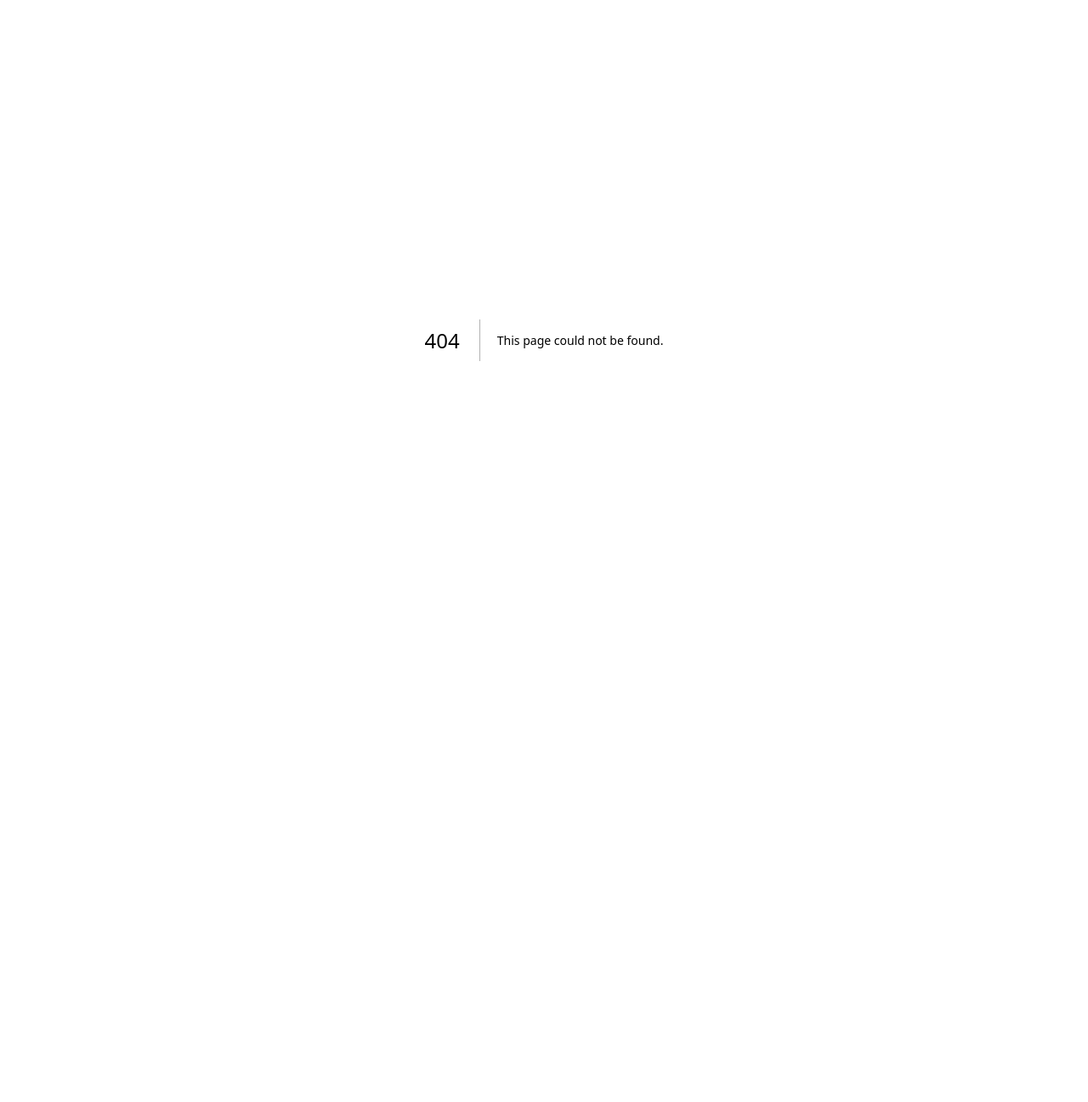
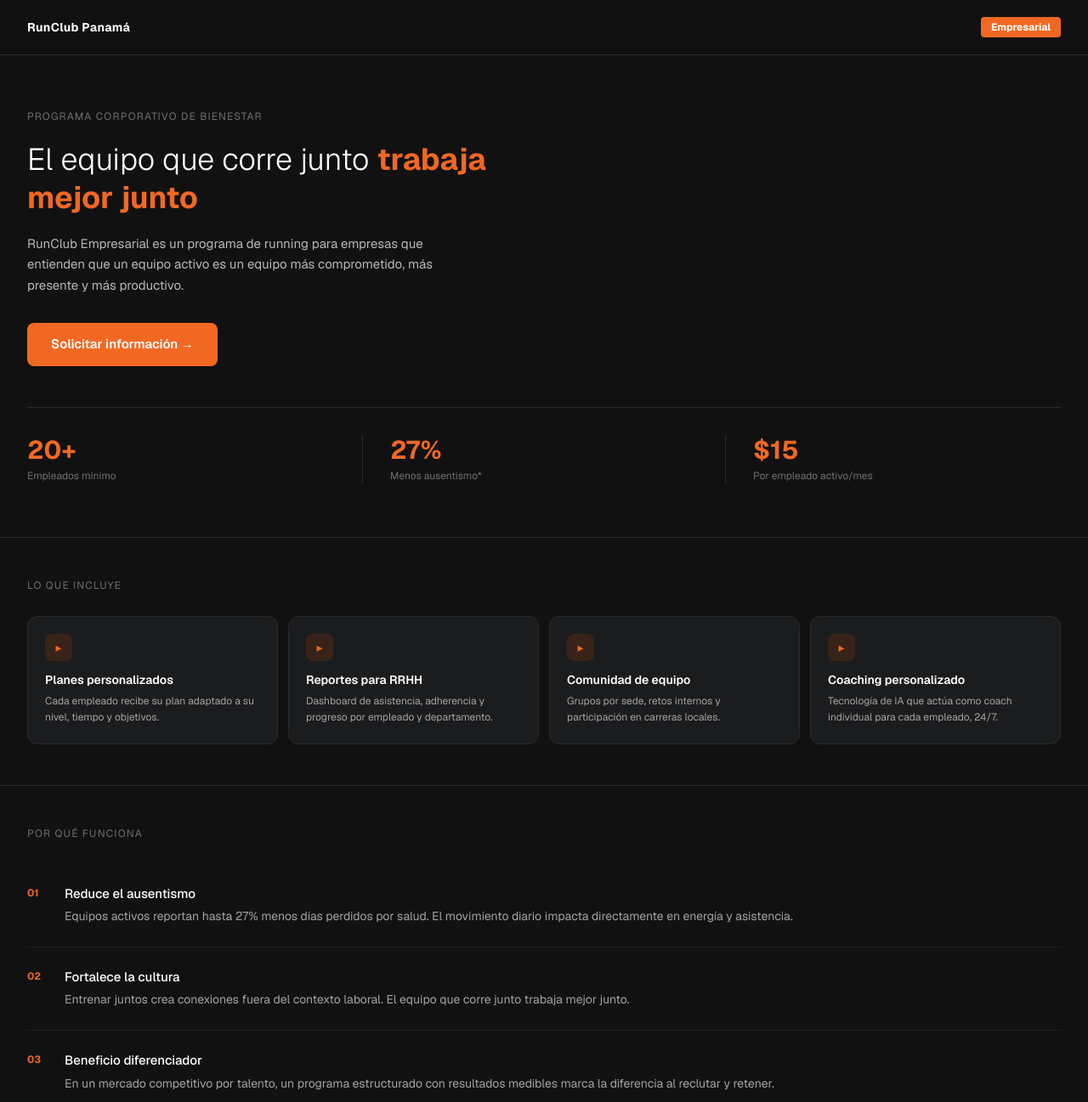
Before and after one commit to jjrivera11/runclub-pty, a Next.js app: page /empresarial in a window 1280 px wide. Before the commit this address had no page. Shown: the top 1297 px of the page at 85% size. Before the commit the page ends 800 px from the top, so only its background shows below. Built offline with nearby package versions, Linux system fonts and the light colour scheme.

Commit message:
feat: landing RunClub Empresarial en /empresarial

```diff
--- /dev/null
+++ b/src/app/empresarial/page.tsx
@@ -0,0 +1,217 @@
+"use client";
+
+import { useEffect, useRef } from "react";
+
+function countUp(el: HTMLElement, target: number, suffix: string, duration: number) {
+  let start = 0;
+  const step = target / (duration / 16);
+  const timer = setInterval(() => {
+    start += step;
+    if (start >= target) {
+      start = target;
+      clearInterval(timer);
+    }
+    if (suffix === "%") el.textContent = Math.round(start) + "%";
+    else if (suffix === "$") el.textContent = "$" + Math.round(start);
+    else el.textContent = Math.round(start) + "+";
+  }, 16);
+}
+
+export default function EmpresarialPage() {
+  const s1 = useRef<HTMLSpanElement>(null);
+  const s2 = useRef<HTMLSpanElement>(null);
+  const s3 = useRef<HTMLSpanElement>(null);
+
+  useEffect(() => {
+    const timeout = setTimeout(() => {
+      if (s1.current) countUp(s1.current, 20, "+", 800);
+      if (s2.current) countUp(s2.current, 27, "%", 1000);
+      if (s3.current) countUp(s3.current, 15, "$", 600);
+    }, 400);
+    return () => clearTimeout(timeout);
+  }, []);
+
+  return (
+    <main className="min-h-screen bg-[#111111] text-white font-sans">
+
+      {/* Nav */}
+      <nav className="flex justify-between items-center px-8 py-5 border-b border-[#2a2b2d]">
+        <span className="text-sm font-bold tracking-wide">RunClub Panamá</span>
+        <span className="bg-[#F16823] text-white text-xs font-bold px-3 py-1 rounded">
+          Empresarial
+        </span>
+      </nav>
+
+      {/* Hero */}
+      <section className="px-8 py-16 border-b border-[#2a2b2d]">
+        <p className="text-xs uppercase tracking-widest text-[#707070] mb-5">
+          Programa corporativo de bienestar
+        </p>
+        <h1 className="text-4xl font-light leading-tight max-w-xl mb-5">
+          El equipo que corre junto{" "}
+          <strong className="font-bold text-[#F16823]">trabaja mejor junto</strong>
+        </h1>
+        <p className="text-[#B8B8B8] text-[15px] leading-relaxed max-w-lg mb-8">
+          RunClub Empresarial es un programa de running para empresas que entienden
+          que un equipo activo es un equipo más comprometido, más presente y más
+          productivo.
+        </p>
+        <a
+          href="https://wa.me/14038998916"
+          className="inline-flex items-center gap-2 bg-[#F16823] hover:bg-[#FF4F26] text-white px-7 py-3.5 rounded-lg text-[15px] font-semibold transition-colors"
+        >
+          Solicitar información →
+        </a>
+
+        {/* Stats */}
+        <div className="flex gap-0 mt-12 pt-8 border-t border-[#2a2b2d]">
+          <div className="flex-1 pr-8">
+            <span ref={s1} className="text-3xl font-bold text-[#F16823]">0+</span>
+            <p className="text-xs text-[#707070] mt-1">Empleados mínimo</p>
+          </div>
+          <div className="flex-1 px-8 border-x border-[#2a2b2d]">
+            <span ref={s2} className="text-3xl font-bold text-[#F16823]">0%</span>
+            <p className="text-xs text-[#707070] mt-1">Menos ausentismo*</p>
+          </div>
+          <div className="flex-1 pl-8">
+            <span ref={s3} className="text-3xl font-bold text-[#F16823]">$0</span>
+            <p className="text-xs text-[#707070] mt-1">Por empleado activo/mes</p>
+          </div>
+        </div>
+      </section>
+
+      {/* Features */}
+      <section className="px-8 py-12 border-b border-[#2a2b2d]">
+        <p className="text-xs uppercase tracking-widest text-[#707070] mb-7">
+          Lo que incluye
+        </p>
+        <div className="grid grid-cols-2 md:grid-cols-4 gap-3">
+          {[
+            {
+              title: "Planes personalizados",
+              desc: "Cada empleado recibe su plan adaptado a su nivel, tiempo y objetivos.",
+            },
+            {
+              title: "Reportes para RRHH",
+              desc: "Dashboard de asistencia, adherencia y progreso por empleado y departamento.",
+            },
+            {
+              title: "Comunidad de equipo",
+              desc: "Grupos por sede, retos internos y participación en carreras locales.",
+            },
+            {
+              title: "Coaching personalizado",
+              desc: "Tecnología de IA que actúa como coach individual para cada empleado, 24/7.",
+            },
+          ].map((item) => (
+            <div
+              key={item.title}
+              className="bg-[#1B1C1E] border border-[#2a2b2d] rounded-xl p-5"
+            >
+              <div className="w-8 h-8 bg-[#AF3F07]/20 rounded-lg flex items-center justify-center mb-3">
+                <span className="text-[#F16823] text-sm">▸</span>
+              </div>
+              <p className="text-sm font-semibold text-white mb-1.5">{item.title}</p>
+              <p className="text-xs text-[#A3A3A3] leading-relaxed">{item.desc}</p>
+            </div>
+          ))}
+        </div>
+      </section>
+
+      {/* Why */}
+      <section className="px-8 py-12 border-b border-[#2a2b2d]">
+        <p className="text-xs uppercase tracking-widest text-[#707070] mb-7">
+          Por qué funciona
+        </p>
+        <div className="flex flex-col divide-y divide-[#1e1f21]">
+          {[
+            {
+              num: "01",
+              title: "Reduce el ausentismo",
+              text: "Equipos activos reportan hasta 27% menos días perdidos por salud. El movimiento diario impacta directamente en energía y asistencia.",
+            },
+            {
+              num: "02",
+              title: "Fortalece la cultura",
+              text: "Entrenar juntos crea conexiones fuera del contexto laboral. El equipo que corre junto trabaja mejor junto.",
+            },
+            {
+              num: "03",
+              title: "Beneficio diferenciador",
+              text: "En un mercado competitivo por talento, un programa estructurado con resultados medibles marca la diferencia al reclutar y retener.",
+            },
+          ].map((item) => (
+            <div key={item.num} className="flex gap-5 items-start py-6">
+              <span className="text-xs font-bold text-[#F16823] min-w-[24px] pt-0.5">
+                {item.num}
+              </span>
+              <div>
+                <p className="text-[15px] font-medium text-white mb-1">{item.title}</p>
+                <p className="text-sm text-[#A3A3A3] leading-relaxed">{item.text}</p>
+              </div>
+            </div>
+          ))}
+        </div>
+      </section>
+
+      {/* Pricing */}
+      <section className="px-8 py-12 border-b border-[#2a2b2d]">
+        <p className="text-xs uppercase tracking-widest text-[#707070] mb-7">
+          Inversión
+        </p>
+        <div className="grid grid-cols-1 md:grid-cols-2 gap-3 max-w-lg">
+          <div className="bg-[#1B1C1E] border border-[#2a2b2d] rounded-xl p-6">
+            <p className="text-xs text-[#707070] mb-1.5">Desde</p>
+            <p className="text-3xl font-bold text-white">
+              $15{" "}
+              <span className="text-sm font-normal text-[#A3A3A3]">
+                /empleado activo
+              </span>
+            </p>
+            <p className="text-xs text-[#707070] mt-2">Mínimo 20 empleados</p>
+          </div>
+          <div className="bg-[#1B1C1E] border border-[#F16823] rounded-xl p-6 relative">
+            <span className="absolute -top-px right-4 bg-[#F16823] text-white text-[10px] font-bold px-2.5 py-1 rounded-b-md tracking-wider">
+              EJEMPLO
+            </span>
+            <p className="text-xs text-[#707070] mb-1.5">50 empleados</p>
+            <p className="text-3xl font-bold text-white">
+              $750{" "}
+              <span className="text-sm font-normal text-[#A3A3A3]">/mes</span>
+            </p>
+            <p className="text-xs text-[#707070] mt-2">
+              Acceso completo para todo el equipo
+            </p>
+          </div>
+        </div>
+        <p className="text-[11px] text-[#404040] mt-4">
+          * Dato referencial basado en estudios de programas de bienestar corporativo.
+        </p>
+      </section>
+
+      {/* CTA */}
+      <section className="px-8 py-16 text-center">
+        <p className="text-xl font-medium text-white mb-2">
+          ¿Le interesa para su empresa?
+        </p>
+        <p className="text-sm text-[#A3A3A3] mb-7">
+          Agendemos una conversación de 20 minutos. Sin compromiso.
+        </p>
+        <a
+          href="https://wa.me/14038998916"
+          className="inline-flex items-center gap-2 bg-[#F16823] hover:bg-[#FF4F26] text-white px-7 py-3.5 rounded-lg text-[15px] font-semibold transition-colors"
+        >
+          Escribir a Coach JJ →
+        </a>
+      </section>
+
+      {/* Footer */}
+      <footer className="px-8 py-5 border-t border-[#2a2b2d] text-center">
+        <p className="text-xs text-[#404040]">
+          RunClub Panamá · runclubpty.com/empresarial · Coach JJ
+        </p>
+      </footer>
+
+    </main>
+  );
+}
```
